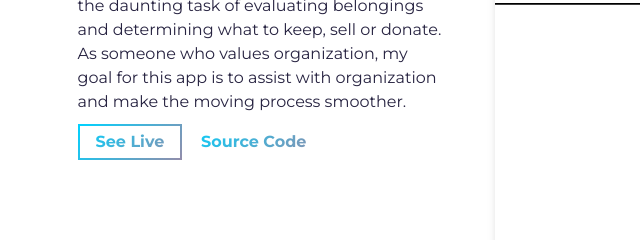
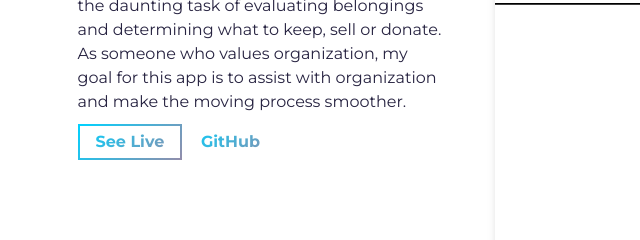
Before and after one commit to jbot010/julianfranco-portfolio, a website built with Parcel: page src/index.html in a window 1280 px wide. Shown: the part 2920-3160 px from the top of the page, 0-640 px from the left. Built offline with nearby package versions, Linux system fonts and the light colour scheme.

Commit message:
update link stocklist

```diff
--- a/src/index.html
+++ b/src/index.html
@@ -257,7 +257,7 @@
                   class="cta-btn text-color-main"
                   href="https://github.com/jbot010/stocklist"
                 >
-                  Source Code
+                  GitHub
                 </a>
               </div>
             </div>
```
